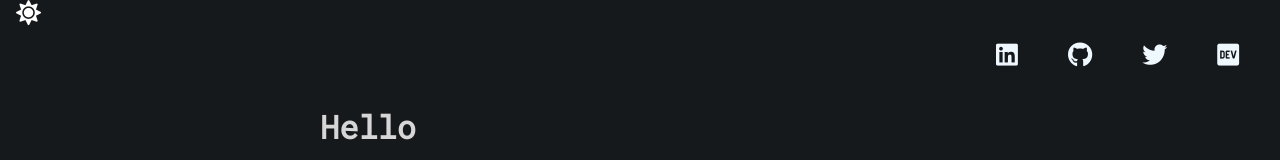
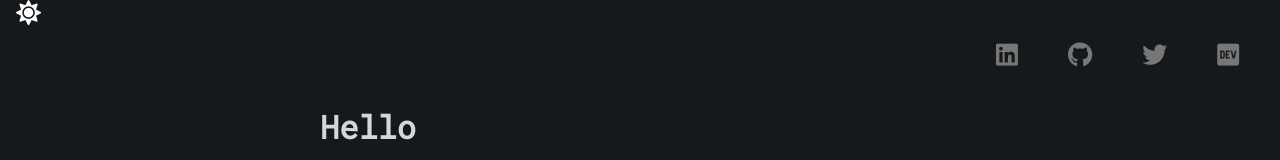
Before and after one commit to MattBidewell/old_personal_site, a Vue app: page / in a window 1280 px wide. Shown: the top 160 px of the page. Built offline with nearby package versions, Linux system fonts and the light colour scheme.

Commit message:
made icons viewable no matter the colour scheme

```diff
--- a/src/components/Social.vue
+++ b/src/components/Social.vue
@@ -35,7 +35,7 @@ export default {
     i {
         text-decoration: none;
         font-size: 25px;
-        color: aliceblue;
+        color:#777;
     }
 
     i::after {
```
